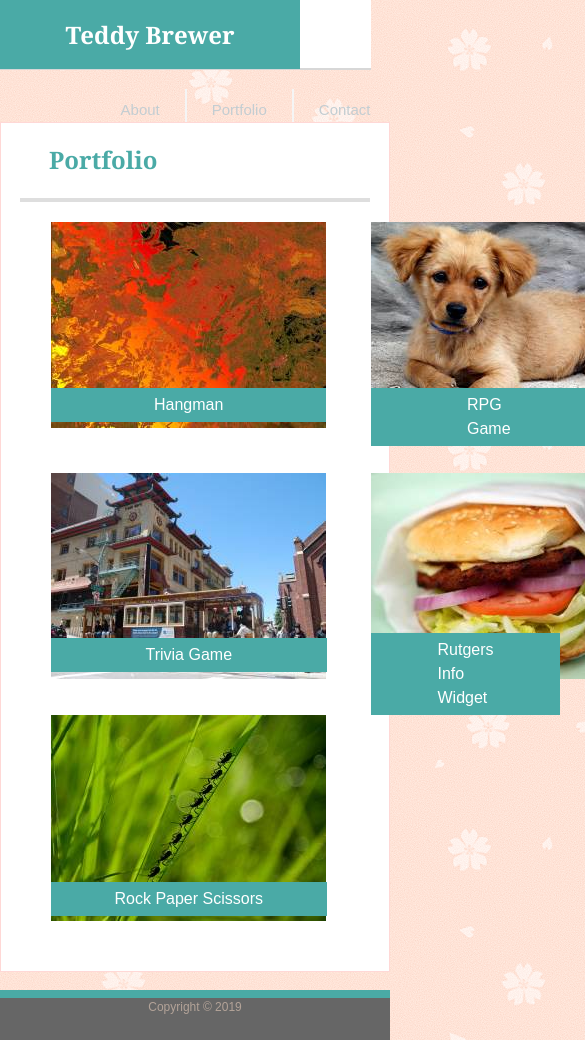
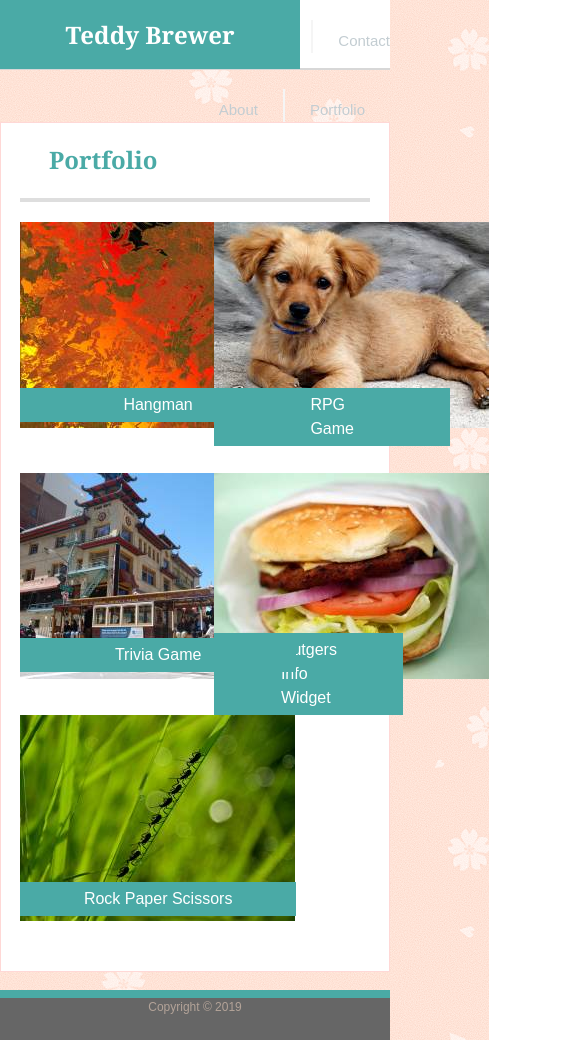
Before and after one commit to Toganas/Responsive-Portfolio, a plain HTML site: page portfolio.html in a window 390 px wide. Shown: the top 1040 px of the page, 585 px wide, since content can reach past the window. Drawn offline with Linux system fonts and the light colour scheme.

Commit message:
made 640 media query compatible.  Required moving images

```diff
--- a/assets/css/style.css
+++ b/assets/css/style.css
@@ -325,10 +325,11 @@ span {
 .absolute{
     width:100%;
 }
+}
 
 @media screen and (max-width: 768px){
     .top{
-        width:95%;
+        width:100%;
     }
     .boxes{
         width:100%;
@@ -342,5 +343,93 @@ span {
         margin-left: 20px;
     }
 
+    #third{
+        width:90%;
+    }
+}
+
+@media screen and (max-width: 640px){
+     .top{
+        width:100%;
+    }
+    .boxes{
+        width:100%;
+    }
+    .container{
+        width:100%
+}
+#pic1{
+    left: 5%;
+    position: absolute;
+}
+
+#pic2{
+    left: 55%;
+    position: absolute;
+}
+
+#pic3{
+    left: 5%;
+    position: absolute;
+    top: 350px;
+}
+
+#pic4{
+    position: absolute;
+    top: 350px;
+    left: 55%;
+}
+
+#pic5{
+    bottom: 50px;
+    position: absolute;
+    left: 5%;
 
 }
+#hangman{
+    z-index: 500000;
+    left: 5%;
+    top: 265px;
+    position: absolute;
+    background: #4aaaa6;
+    color: white;
+    padding: 5px 103px;
+}
+#rpg{
+    z-index: 500000;
+    left: 55%;
+    top: 265px;
+    position: absolute;
+    background: #4aaaa6;
+    color: white;
+    padding: 5px 96px;
+}
+
+#trivia{
+    z-index: 500000;
+    left: 5%;
+    top: 515px;
+    position: absolute;
+    background: #4aaaa6;
+    color: white;
+    padding: 5px 94.5px
+}
+
+#rutgers{
+    left: 55%;
+    position: absolute;
+    top: 510px;
+    background: #4aaaa6;
+    color: white;
+    padding: 5px 66.5px;
+}
+
+#rps{
+    position: absolute;
+    left: 5%;
+    padding: 5px 63.5px;
+    background: #4aaaa6;
+    color: white;
+    bottom: 55px;
+    }
+}
--- a/portfolio.html
+++ b/portfolio.html
@@ -35,7 +35,7 @@
 
                         <!--Images-->
 
-                        <div>
+                        <div class="shazbot">
 
                             <img src="assets/images/abstract-q-c-200-200-3.jpg" alt="Hangman" id="pic1">
                             <div id="hangman">Hangman</div>
```
